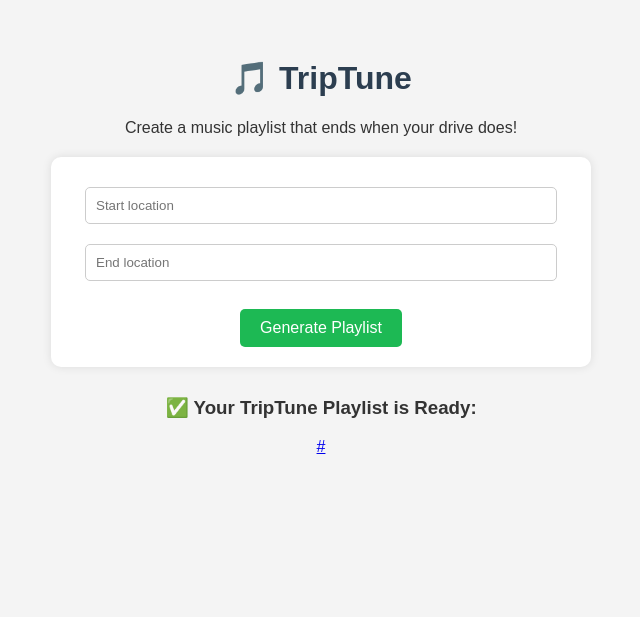
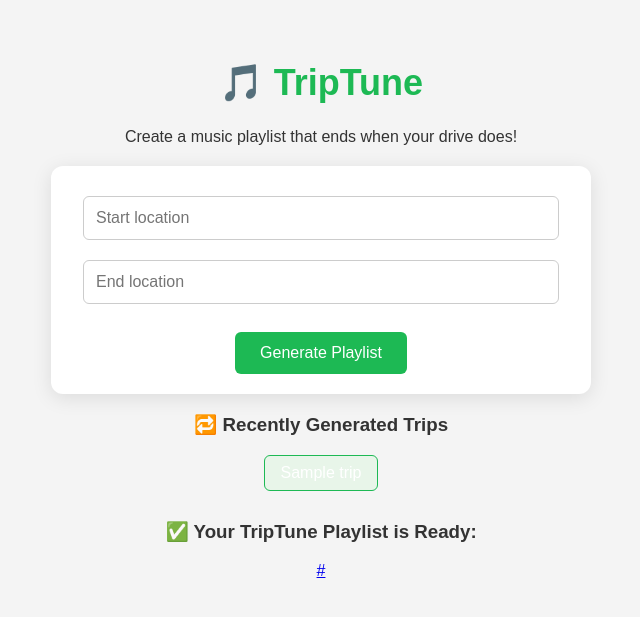
Before and after one commit to afnanidries/Projects, a Flask app: template triptune/templates/index.html in a window 1280 px wide. Shown: the top 617 px of the page, without its empty margins (319-959 px from the left). Run offline with Flask 3, Linux system fonts and the light colour scheme; the template is opened without the code that fills it: most values are stand-ins (such as "Sample title", 1, 10 or a date in 2020).

Commit message:
adding visuals to generate playlist

```diff
--- a/triptune/app.py
+++ b/triptune/app.py
@@ -9,14 +9,11 @@ from utils.spotify_api import (
 from dotenv import load_dotenv
 import os
 import requests
-import sys
-sys.stdout.reconfigure(line_buffering=True)
 
 load_dotenv()
 app = Flask(__name__)
 app.secret_key = os.getenv("FLASK_SECRET", "dev-key")
 
-# Optional for debugging session on Render (esp. if HTTPS is off)
 app.config.update(
     SESSION_COOKIE_SECURE=True,
     SESSION_COOKIE_SAMESITE='Lax'
@@ -24,28 +21,18 @@ app.config.update(
 
 @app.route('/login')
 def login():
-    print("🔐 Redirecting to Spotify login...")
     return redirect(get_auth_url())
-
 
 @app.route('/callback')
 def callback():
     code = request.args.get("code")
-    print("🎯 /callback hit. Received code:", code)
-
     if not code:
-        print("❌ No code received in callback.")
         return "Authorization failed.", 400
 
     token_data = get_token(code)
-    print("🔐 Token data received:", token_data)
-
     session["access_token"] = token_data.get("access_token")
     session["refresh_token"] = token_data.get("refresh_token")
-    print("✅ Tokens saved in session.")
-
     return redirect(url_for("index"))
-
 
 @app.route('/', methods=['GET', 'POST'])
 def index():
@@ -56,17 +43,16 @@ def index():
     print("DEBUG: refresh_token =", refresh_token)
 
     if not access_token:
-        print("⚠️ No access token. Prompting login.")
-        return render_template('index.html', playlist_url=None, login_required=True)
+        return render_template('index.html', playlist_url=None, login_required=True, recent_trips=[])
 
-    # Check if token is still valid
     test_auth = requests.get("https://api.spotify.com/v1/me", headers={"Authorization": f"Bearer {access_token}"})
     if test_auth.status_code == 401 and refresh_token:
         print("🔄 Refreshing expired access token...")
         new_access_token = refresh_access_token(refresh_token)
         session["access_token"] = new_access_token
         access_token = new_access_token
-        print("✅ Access token refreshed.")
+
+    recent_trips = session.get("recent_trips", [])
 
     if request.method == 'POST':
         try:
@@ -78,20 +64,22 @@ def index():
             print("🕒 Trip duration (min):", duration)
 
             if duration is None:
-                print("⚠️ Could not calculate trip duration.")
-                return render_template('index.html', playlist_url=None, login_required=False)
+                return render_template('index.html', playlist_url=None, login_required=False, recent_trips=recent_trips)
 
             playlist_url = generate_music_playlist(duration, access_token)
             print("✅ Playlist URL:", playlist_url)
 
-            return render_template('index.html', playlist_url=playlist_url)
+            # store recent trip
+            trip_str = f"{start_location} → {end_location}"
+            if trip_str not in recent_trips:
+                recent_trips.insert(0, trip_str)
+                if len(recent_trips) > 5:
+                    recent_trips = recent_trips[:5]
+            session["recent_trips"] = recent_trips
+
+            return render_template('index.html', playlist_url=playlist_url, recent_trips=recent_trips)
         except Exception as e:
             print("❌ Error during playlist generation:", e)
-            return render_template('index.html', playlist_url=None)
+            return render_template('index.html', playlist_url=None, recent_trips=recent_trips)
 
-    return render_template('index.html', playlist_url=None)
-
-
-# # # Local-only runner (not needed for Render with Gunicorn)
-# if __name__ == '__main__':
-#     app.run(debug=True)
+    return render_template('index.html', playlist_url=None, recent_trips=recent_trips)
--- a/triptune/templates/index.html
+++ b/triptune/templates/index.html
@@ -3,7 +3,7 @@
 <head>
   <meta charset="UTF-8">
   <title>TripTune 🎶</title>
-    <meta name="viewport" content="width=device-width, initial-scale=1"> <!-- ✅ Helps mobile layout and form behavior -->
+  <meta name="viewport" content="width=device-width, initial-scale=1">
   <style>
     body {
       font-family: Arial, sans-serif;
@@ -12,37 +12,61 @@
       padding: 30px;
       text-align: center;
     }
+
     h1 {
-            color: #2c3e50;
+      color: #1db954;
+      font-size: 36px;
     }
+
     form {
       margin: 20px auto;
       padding: 20px;
       background: #fff;
-            border-radius: 10px;
+      border-radius: 12px;
       width: 90%;
       max-width: 500px;
-            box-shadow: 0 0 10px rgba(0,0,0,0.1);
+      box-shadow: 0 4px 20px rgba(0, 0, 0, 0.1);
     }
+
     input[type="text"] {
       width: 90%;
-            padding: 10px;
+      padding: 12px;
       margin: 10px 0;
-            border-radius: 5px;
+      border-radius: 6px;
       border: 1px solid #ccc;
+      font-size: 16px;
     }
+
     button {
-            padding: 10px 20px;
+      padding: 12px 25px;
       background: #1db954;
       color: white;
       border: none;
-            border-radius: 5px;
+      border-radius: 6px;
       font-size: 16px;
       cursor: pointer;
     }
+
     button:hover {
       background: #17a74a;
     }
+
+    .spinner {
+      border: 4px solid #f3f3f3;
+      border-top: 4px solid #1db954;
+      border-radius: 50%;
+      width: 30px;
+      height: 30px;
+      animation: spin 1s linear infinite;
+      margin: 20px auto;
+      display: none;
+    }
+
+    @keyframes spin {
+      0% { transform: rotate(0deg); }
+      100% { transform: rotate(360deg); }
+    }
+
     .playlist-link {
       margin-top: 30px;
     }
@@ -55,13 +79,26 @@
   {% if login_required %}
     <p><a href="{{ url_for('login') }}">🔐 Connect your Spotify account</a> to get started.</p>
   {% else %}
-        <!-- ✅ Explicit POST and action for mobile form reliability -->
     <form method="POST" action="/">
       <input type="text" name="start" placeholder="Start location" required>
       <input type="text" name="end" placeholder="End location" required>
       <br><br>
-            <button type="submit" name="submit">Generate Playlist</button>
+      <button type="submit" id="generateBtn">Generate Playlist</button>
+      <div id="loadingSpinner" class="spinner"></div>
     </form>
+  {% endif %}
+
+  {% if recent_trips %}
+    <h3>🔁 Recently Generated Trips</h3>
+    <ul style="list-style: none; padding: 0;">
+      {% for trip in recent_trips %}
+        <li style="margin: 8px 0;">
+          <button type="button" onclick="fillTrip('{{ trip }}')" style="background: #e8f5e9; border: 1px solid #1db954; padding: 8px 16px; border-radius: 6px; cursor: pointer;">
+            {{ trip }}
+          </button>
+        </li>
+      {% endfor %}
+    </ul>
   {% endif %}
 
   {% if playlist_url %}
@@ -70,5 +107,20 @@
       <a href="{{ playlist_url }}" target="_blank">{{ playlist_url }}</a>
     </div>
   {% endif %}
+
+  <script>
+    document.querySelector('form').addEventListener('submit', function () {
+      document.getElementById('loadingSpinner').style.display = 'block';
+      const btn = document.getElementById('generateBtn');
+      btn.disabled = true;
+      btn.innerText = 'Generating...';
+    });
+
+    function fillTrip(trip) {
+      const [start, end] = trip.split(" → ");
+      document.querySelector('input[name="start"]').value = start;
+      document.querySelector('input[name="end"]').value = end;
+    }
+  </script>
 </body>
 </html>
```
Lines whose indentation alone changed are shown as unchanged.
